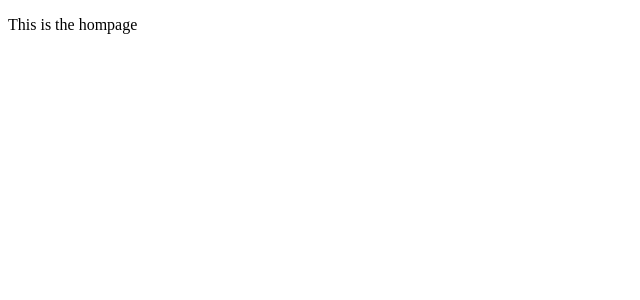
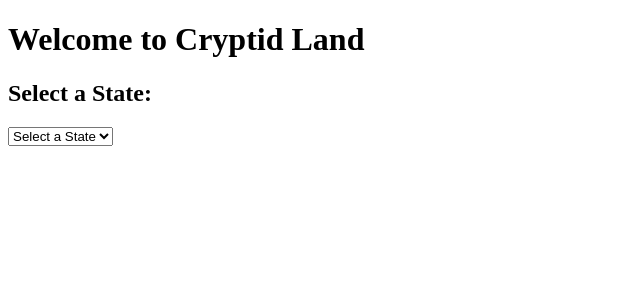
Before and after one commit to ant05man/Cryptid-World, a React (Vite) app: page / in a window 1280 px wide. Shown: the top 300 px of the page, without its empty margins (0-640 px from the left). Built offline with nearby package versions, Linux system fonts and the light colour scheme.

Commit message:
added dropdown list for homepage

```diff
--- a/src/components/homepage.jsx
+++ b/src/components/homepage.jsx
@@ -1,14 +1,47 @@
+// Homepage.jsx
 import '../styles/homepage.css';
-import React from 'react'
+import React, { useState } from 'react';
 
 function Homepage() {
+    // Sample array of states
+    const states = ['California', 'New Jersey', 'Texas', 'Florida', 'etc.'];
+
+    // State to track the selected state
+    const [selectedState, setSelectedState] = useState('');
+
+    // Function to handle state selection
+    const handleStateChange = (event) => {
+        setSelectedState(event.target.value);
+    };
+
     return (
-        <header className="homepage">
-            <p>
-                This is the hompage
-            </p>
-        </header>
-    )
+        <div className="homepage">
+            <header>
+                <link rel="preconnect" href="https://fonts.googleapis.com" />
+                <link rel="preconnect" href="https://fonts.gstatic.com" crossorigin />
+                <link href="https://fonts.googleapis.com/css2?family=Roboto:ital,wght@0,100;0,300;0,400;0,500;0,700;0,900;1,100;1,300;1,400;1,500;1,700;1,900&display=swap" rel="stylesheet" />
+                <h1>Welcome to Cryptid Land</h1>
+            </header>
+            <main>
+                <h2>Select a State:</h2>
+                <select value={selectedState} onChange={handleStateChange}>
+                    <option value="" disabled>Select a State</option>
+                    {states.map((state, index) => (
+                        <option key={index} value={state}>{state}</option>
+                    ))}
+                </select>
+
+                {/* Display a message based on the selected state */}
+                {selectedState && (
+                    <div>
+                        <h3>{selectedState} Page</h3>
+                        {/* Add content specific to the selected state */}
+                        <p>Content for {selectedState}</p>
+                    </div>
+                )}
+            </main>
+        </div>
+    );
 }
 
-export default Homepage
+export default Homepage;
```
